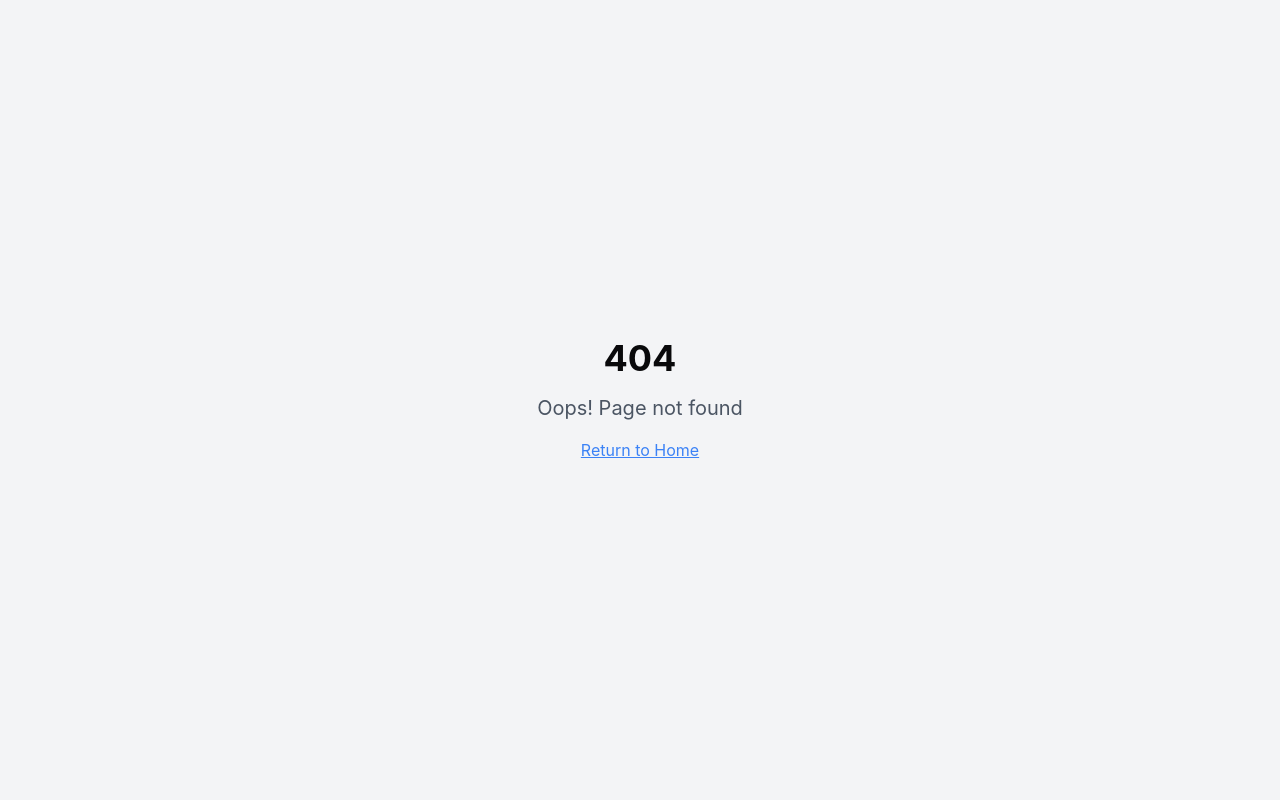
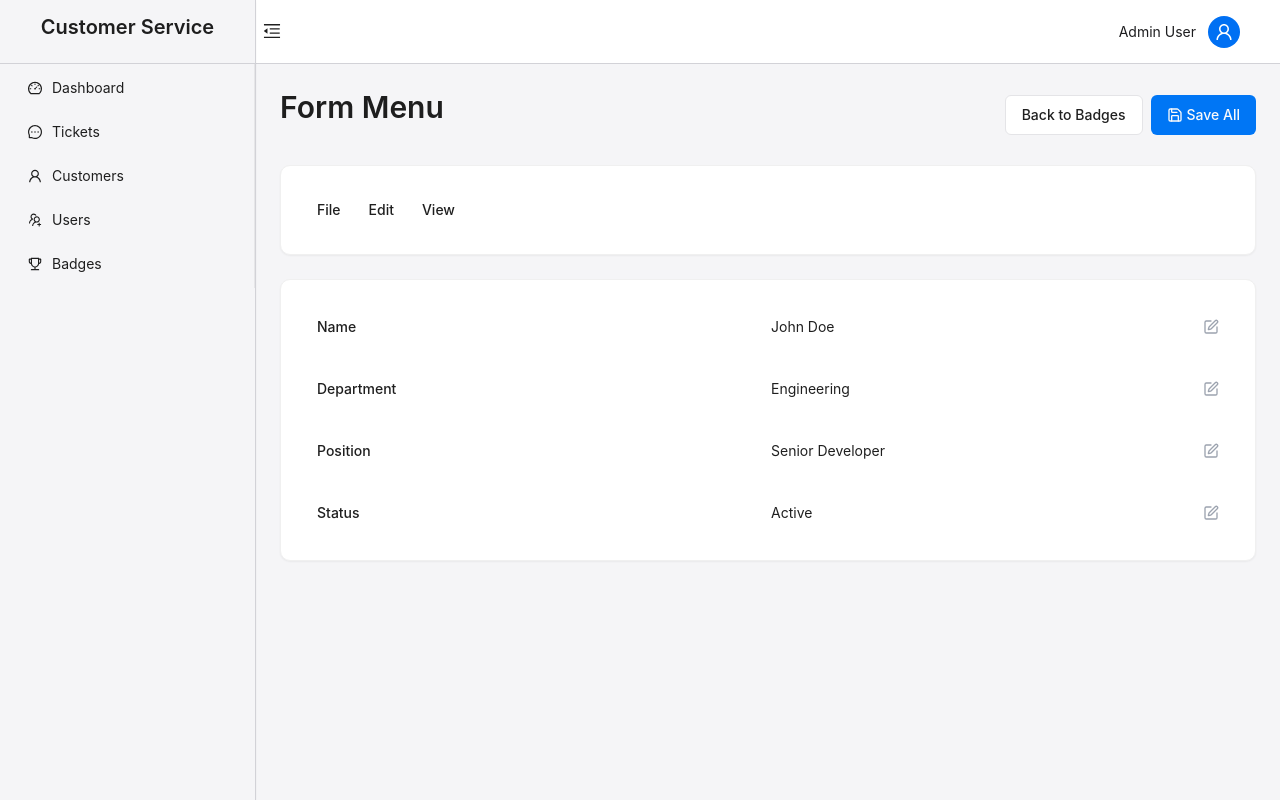
Before and after one commit to xxxwei/assistant-connect-system, a React (Vite) app: page /badges/form-menu in a window 1280 px wide. Before the commit this address had no page. Built offline with nearby package versions, Linux system fonts and the light colour scheme; sample sign-in values are in the browser's storage.

Commit message:
Add editable form to badge management
Implement an editable form within the badge management page, including dropdown and text input fields. Allow users to edit form lines by clicking on them.

```diff
--- a/src/App.tsx
+++ b/src/App.tsx
@@ -17,6 +17,7 @@ import BadgeCreate from "./pages/BadgeCreate";
 import BadgeEdit from "./pages/BadgeEdit";
 import BadgeDetails from "./pages/BadgeDetails";
 import BadgeDistribute from "./pages/BadgeDistribute";
+import FormMenu from "./pages/FormMenu";
 import { checkAuth } from "./services/authService";
 
 const queryClient = new QueryClient();
@@ -114,6 +115,14 @@ const App = () => {
                 </ProtectedRoute>
               } />
 
+              <Route path="/badges/form-menu" element={
+                <ProtectedRoute>
+                  <MainLayout>
+                    <FormMenu />
+                  </MainLayout>
+                </ProtectedRoute>
+              } />
+
               <Route path="/tickets" element={
                 <ProtectedRoute>
                   <MainLayout>
--- a/src/pages/BadgeManagement.tsx
+++ b/src/pages/BadgeManagement.tsx
@@ -1,7 +1,7 @@
 
 import { useState } from 'react';
 import { Button, Input, Select, Table, Tag, Space, Card, Typography } from 'antd';
-import { PlusOutlined, SearchOutlined, EyeOutlined, EditOutlined, DeleteOutlined, SendOutlined } from '@ant-design/icons';
+import { PlusOutlined, SearchOutlined, EyeOutlined, EditOutlined, DeleteOutlined, SendOutlined, FormOutlined } from '@ant-design/icons';
 import { Link } from 'react-router-dom';
 
 const { Title } = Typography;
@@ -137,9 +137,14 @@ const BadgeManagement = () => {
     <div className="p-6">
       <div className="flex justify-between items-center mb-6">
         <Title level={2} className="m-0">Badge Management</Title>
-        <Link to="/badges/create">
-          <Button type="primary" icon={<PlusOutlined />}>Create Badge</Button>
-        </Link>
+        <div className="flex gap-2">
+          <Link to="/badges/create">
+            <Button type="primary" icon={<PlusOutlined />}>Create Badge</Button>
+          </Link>
+          <Link to="/badges/form-menu">
+            <Button icon={<FormOutlined />}>Form Menu</Button>
+          </Link>
+        </div>
       </div>
 
       <Card className="mb-6">
--- /dev/null
+++ b/src/pages/FormMenu.tsx
@@ -0,0 +1,282 @@
+
+import { useState } from 'react';
+import { Card, Typography } from 'antd';
+import {
+  CheckIcon,
+  ChevronDownIcon,
+  EditIcon,
+  SaveIcon,
+  XIcon
+} from 'lucide-react';
+import { Link } from 'react-router-dom';
+import { Button } from "@/components/ui/button";
+import { Input } from "@/components/ui/input";
+import {
+  Select,
+  SelectContent,
+  SelectItem,
+  SelectTrigger,
+  SelectValue,
+} from "@/components/ui/select";
+import {
+  Menubar,
+  MenubarContent,
+  MenubarItem,
+  MenubarMenu,
+  MenubarTrigger,
+} from "@/components/ui/menubar";
+import {
+  Form,
+  FormControl,
+  FormField,
+  FormItem,
+  FormLabel,
+} from "@/components/ui/form";
+import { useForm } from "react-hook-form";
+
+const { Title } = Typography;
+
+interface FormLine {
+  id: string;
+  label: string;
+  type: 'text' | 'dropdown';
+  value: string;
+  options?: { value: string; label: string }[];
+  isEditing: boolean;
+}
+
+const FormMenu = () => {
+  // Initial form lines with both text and dropdown fields
+  const [formLines, setFormLines] = useState<FormLine[]>([
+    {
+      id: '1',
+      label: 'Name',
+      type: 'text',
+      value: 'John Doe',
+      isEditing: false
+    },
+    {
+      id: '2',
+      label: 'Department',
+      type: 'dropdown',
+      value: 'engineering',
+      options: [
+        { value: 'engineering', label: 'Engineering' },
+        { value: 'marketing', label: 'Marketing' },
+        { value: 'sales', label: 'Sales' },
+        { value: 'support', label: 'Support' }
+      ],
+      isEditing: false
+    },
+    {
+      id: '3',
+      label: 'Position',
+      type: 'text',
+      value: 'Senior Developer',
+      isEditing: false
+    },
+    {
+      id: '4',
+      label: 'Status',
+      type: 'dropdown',
+      value: 'active',
+      options: [
+        { value: 'active', label: 'Active' },
+        { value: 'inactive', label: 'Inactive' },
+        { value: 'on_leave', label: 'On Leave' }
+      ],
+      isEditing: false
+    }
+  ]);
+
+  const form = useForm();
+
+  // Toggle edit mode for a specific form line
+  const toggleEditMode = (id: string) => {
+    setFormLines(prevLines =>
+      prevLines.map(line =>
+        line.id === id
+          ? { ...line, isEditing: !line.isEditing }
+          : { ...line, isEditing: false }
+      )
+    );
+  };
+
+  // Update the value of a form line
+  const updateFormLine = (id: string, newValue: string) => {
+    setFormLines(prevLines =>
+      prevLines.map(line =>
+        line.id === id
+          ? { ...line, value: newValue, isEditing: false }
+          : line
+      )
+    );
+  };
+
+  // Cancel editing
+  const cancelEdit = (id: string) => {
+    setFormLines(prevLines =>
+      prevLines.map(line =>
+        line.id === id
+          ? { ...line, isEditing: false }
+          : line
+      )
+    );
+  };
+
+  // Save all form data
+  const handleSaveAll = () => {
+    console.log("Saving all form data:", formLines);
+    // Here you would typically send the data to your backend
+  };
+
+  return (
+    <div className="p-6">
+      <div className="flex justify-between items-center mb-6">
+        <Title level={2} className="m-0">Form Menu</Title>
+        <div className="flex gap-2">
+          <Link to="/badges">
+            <Button variant="outline">Back to Badges</Button>
+          </Link>
+          <Button onClick={handleSaveAll} className="flex items-center gap-1">
+            <SaveIcon className="h-4 w-4" />
+            Save All
+          </Button>
+        </div>
+      </div>
+
+      <Card className="mb-6 shadow-sm">
+        <Menubar className="border-none p-0 bg-transparent">
+          <MenubarMenu>
+            <MenubarTrigger className="font-medium">File</MenubarTrigger>
+            <MenubarContent>
+              <MenubarItem onClick={handleSaveAll}>
+                <SaveIcon className="h-4 w-4 mr-2" />
+                Save
+              </MenubarItem>
+              <MenubarItem>
+                <XIcon className="h-4 w-4 mr-2" />
+                Cancel
+              </MenubarItem>
+            </MenubarContent>
+          </MenubarMenu>
+          <MenubarMenu>
+            <MenubarTrigger className="font-medium">Edit</MenubarTrigger>
+            <MenubarContent>
+              <MenubarItem>
+                <EditIcon className="h-4 w-4 mr-2" />
+                Edit All
+              </MenubarItem>
+            </MenubarContent>
+          </MenubarMenu>
+          <MenubarMenu>
+            <MenubarTrigger className="font-medium">View</MenubarTrigger>
+            <MenubarContent>
+              <MenubarItem>
+                <CheckIcon className="h-4 w-4 mr-2" />
+                Toggle Edit Mode
+              </MenubarItem>
+            </MenubarContent>
+          </MenubarMenu>
+        </Menubar>
+      </Card>
+
+      <Card className="shadow-sm">
+        <Form {...form}>
+          <div className="space-y-4">
+            {formLines.map((line) => (
+              <div
+                key={line.id}
+                className={`p-3 rounded-md transition-colors ${line.isEditing ? 'bg-slate-50' : 'hover:bg-slate-50 cursor-pointer'}`}
+                onClick={() => !line.isEditing && toggleEditMode(line.id)}
+              >
+                <FormField
+                  name={line.id}
+                  render={() => (
+                    <FormItem className="flex items-center justify-between space-y-0">
+                      <FormLabel className="font-medium min-w-32">{line.label}</FormLabel>
+                      <div className="flex-1 max-w-md">
+                        <FormControl>
+                          {line.isEditing ? (
+                            <div className="flex items-center gap-2">
+                              {line.type === 'text' ? (
+                                <Input
+                                  defaultValue={line.value}
+                                  onChange={(e) => {
+                                    const newLines = [...formLines];
+                                    const index = newLines.findIndex(l => l.id === line.id);
+                                    newLines[index] = { ...newLines[index], value: e.target.value };
+                                    setFormLines(newLines);
+                                  }}
+                                  className="w-full"
+                                  autoFocus
+                                />
+                              ) : (
+                                <Select
+                                  defaultValue={line.value}
+                                  onValueChange={(value) => {
+                                    const newLines = [...formLines];
+                                    const index = newLines.findIndex(l => l.id === line.id);
+                                    newLines[index] = { ...newLines[index], value };
+                                    setFormLines(newLines);
+                                  }}
+                                >
+                                  <SelectTrigger className="w-full">
+                                    <SelectValue placeholder="Select option" />
+                                  </SelectTrigger>
+                                  <SelectContent>
+                                    {line.options?.map(option => (
+                                      <SelectItem key={option.value} value={option.value}>
+                                        {option.label}
+                                      </SelectItem>
+                                    ))}
+                                  </SelectContent>
+                                </Select>
+                              )}
+                              <Button
+                                size="sm"
+                                variant="ghost"
+                                onClick={(e) => {
+                                  e.stopPropagation();
+                                  updateFormLine(line.id, line.value);
+                                }}
+                              >
+                                <CheckIcon className="h-4 w-4" />
+                              </Button>
+                              <Button
+                                size="sm"
+                                variant="ghost"
+                                onClick={(e) => {
+                                  e.stopPropagation();
+                                  cancelEdit(line.id);
+                                }}
+                              >
+                                <XIcon className="h-4 w-4" />
+                              </Button>
+                            </div>
+                          ) : (
+                            <div className="flex items-center justify-between">
+                              <span>
+                                {line.type === 'dropdown'
+                                  ? line.options?.find(opt => opt.value === line.value)?.label
+                                  : line.value
+                                }
+                              </span>
+                              <EditIcon className="h-4 w-4 text-gray-400" />
+                            </div>
+                          )}
+                        </FormControl>
+                      </div>
+                    </FormItem>
+                  )}
+                />
+              </div>
+            ))}
+          </div>
+        </Form>
+      </Card>
+    </div>
+  );
+};
+
+export default FormMenu;
```
